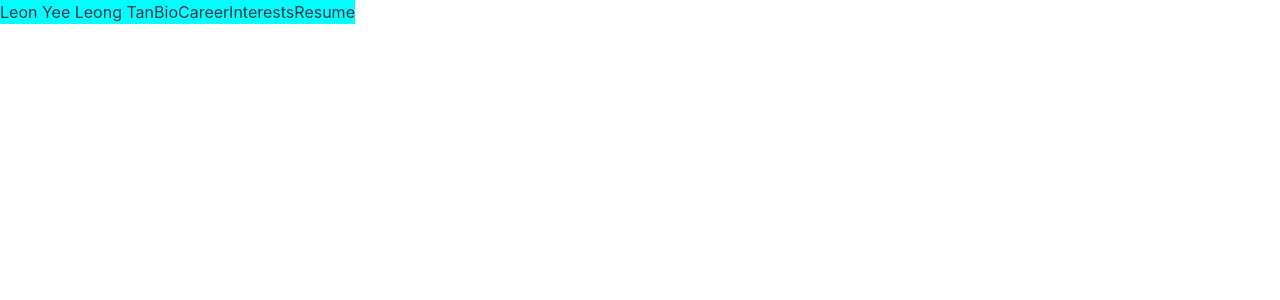
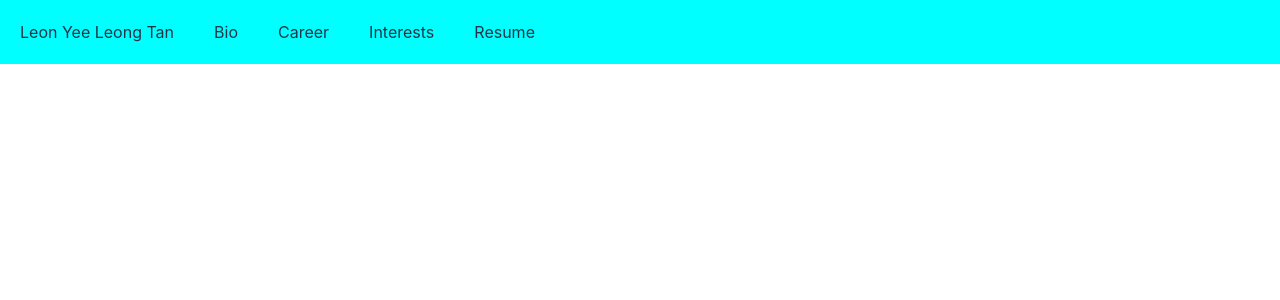
Before and after one commit to LeonTan828/personal-website-2.0, a React (Vite) app: page / in a window 1280 px wide. Shown: the top 300 px of the page. Built offline with nearby package versions, Linux system fonts and the light colour scheme.

Commit message:
minor styling adjustments

```diff
--- a/src/components/Header/Button.tsx
+++ b/src/components/Header/Button.tsx
@@ -7,7 +7,7 @@ type ButtonProps = {
 function Button({title}: ButtonProps) {
 
   return (
-    <div className="button">
+    <div className='button'>
       {title}
     </div>
   )
--- a/src/components/Header/Header.tsx
+++ b/src/components/Header/Header.tsx
@@ -5,11 +5,10 @@ import '../../styles/Header.css'
 function Header() {
 
     return (
-      <div className="header">
+      <div className='header'>
         <Button
           title='Leon Yee Leong Tan'
         />
-
         <Button
           title='Bio'
         />
@@ -22,7 +21,7 @@ function Header() {
         <Button
           title='Resume'
         />
-      </div>
+        </div>
     )
   }
 
--- a/src/styles/Header.css
+++ b/src/styles/Header.css
@@ -9,4 +9,9 @@
   /* Box styling */
   display: flex;
   flex-direction: row;
+  width: 100%;
 }
+
+.button {
+  margin: 20px;
+}
```
